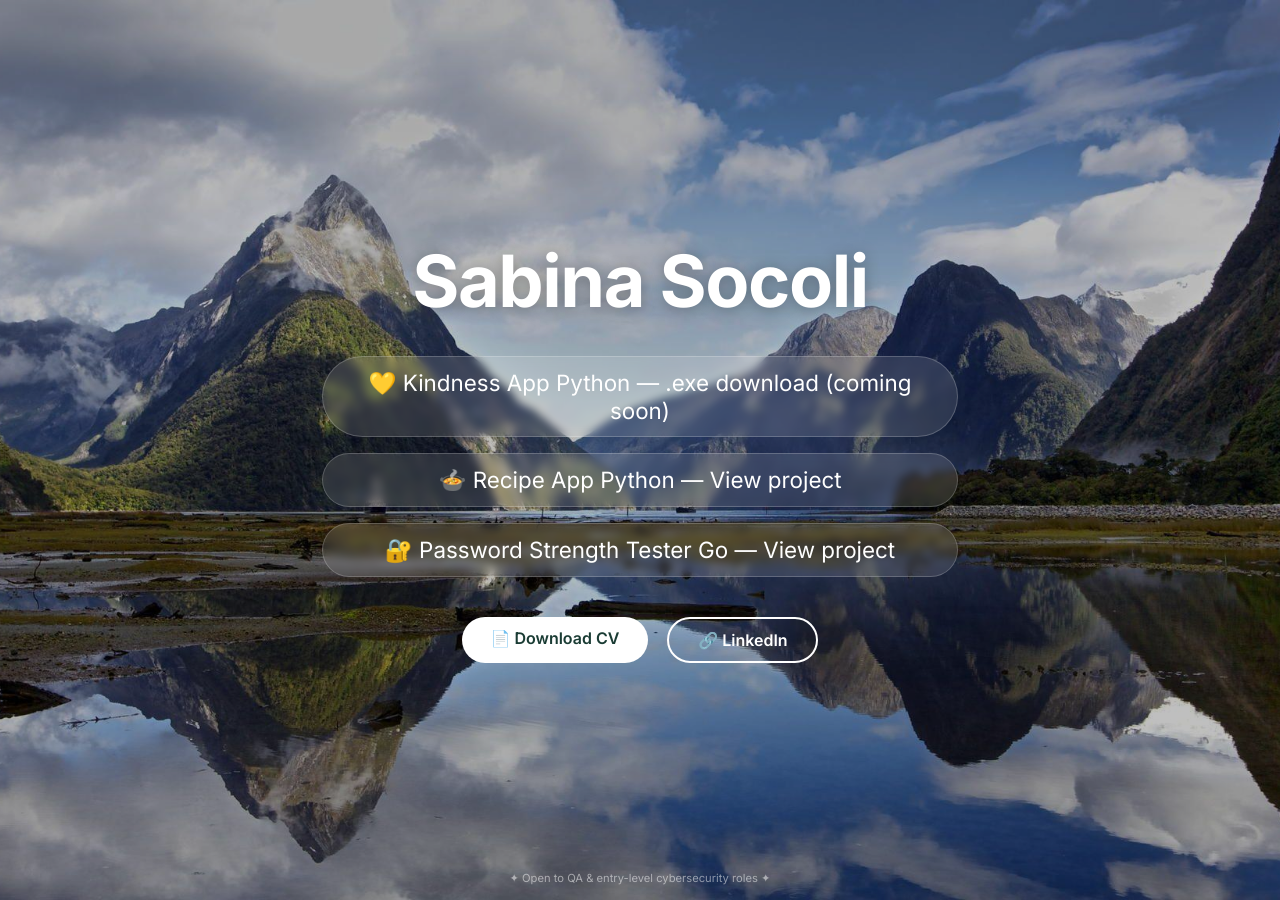
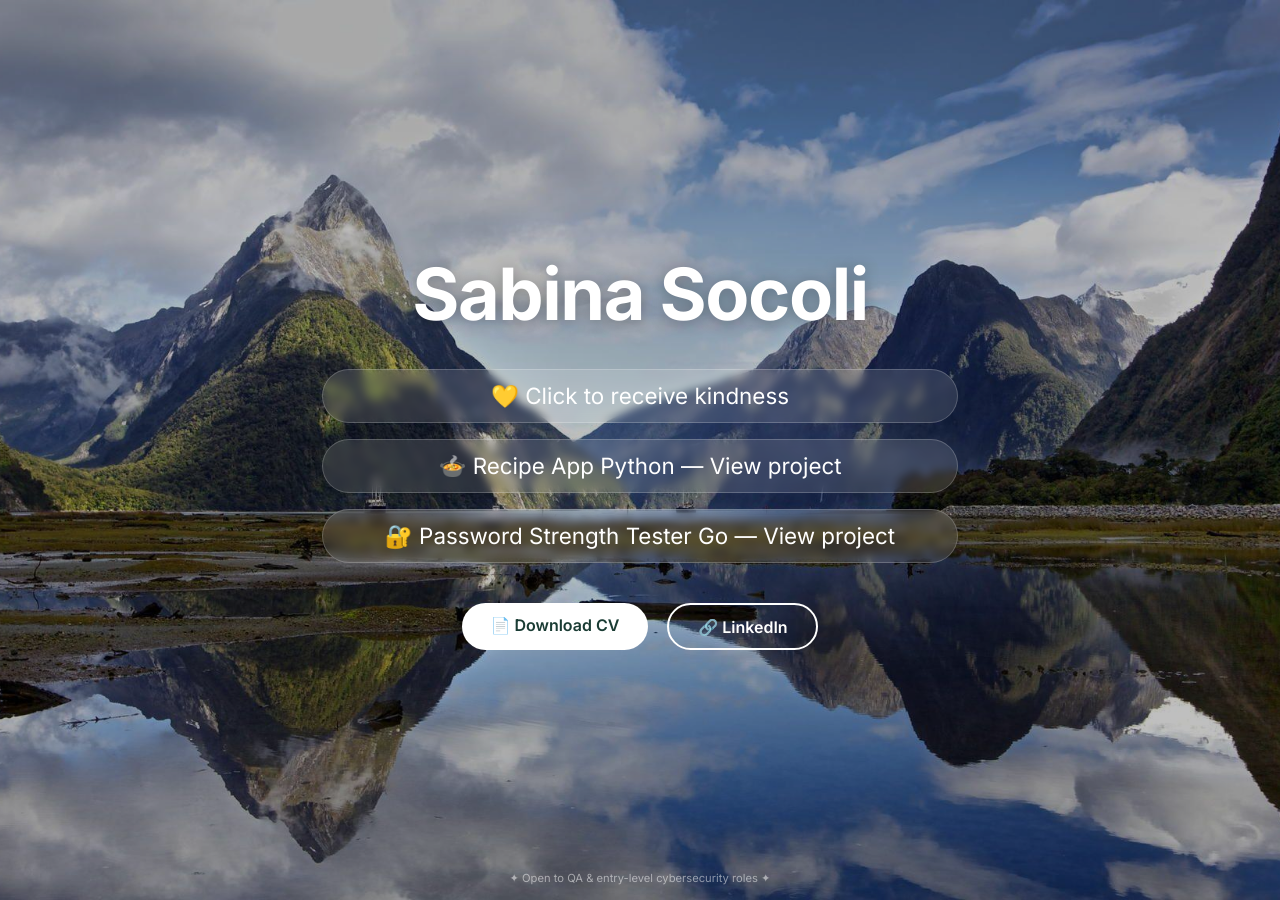
Before and after one commit to illuminationdancing/illuminationdancing.github.io, a Jekyll site: the page built from index.html, in a window 1280 px wide. Built offline with Jekyll 4.4.1, drawn with Linux system fonts in a browser that asks for light colours.

Commit message:
Update index.html
oh, pretty

```diff
--- a/index.html
+++ b/index.html
@@ -8,7 +8,7 @@
         <h1>Sabina Socoli</h1>
 
         <div class="projects">
-            <a href="#" class="project-link" target="_blank">💛 Kindness App Python — .exe download (coming soon)</a>
+            <a href="javascript:void(0);" class="project-link" onclick="showRandomKindness()">💛 Click to receive kindness </a>
             <a href="#" class="project-link" target="_blank">🍲 Recipe App Python — View project</a>
             <a href="#" class="project-link" target="_blank">🔐 Password Strength Tester Go — View project</a>
         </div>
```
